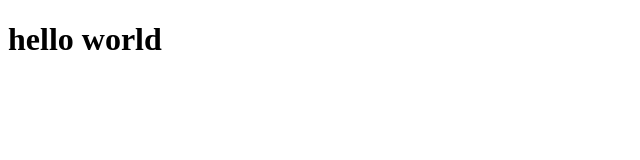
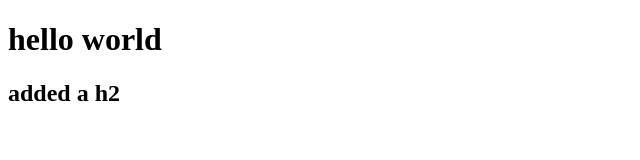
Before and after one commit to benemery2535/gitTestSelf, a plain HTML site: page index.html in a window 1280 px wide. Shown: the whole page, without its empty margins (0-640 px from the left). Drawn offline with Linux system fonts and the light colour scheme.

Commit message:
please work test commit

```diff
--- a/index.html
+++ b/index.html
@@ -5,5 +5,6 @@
 </head>
 <body>
 <h1>hello world</h1>
+<h2>added a h2</h2>
 </body>
 </html>
```
